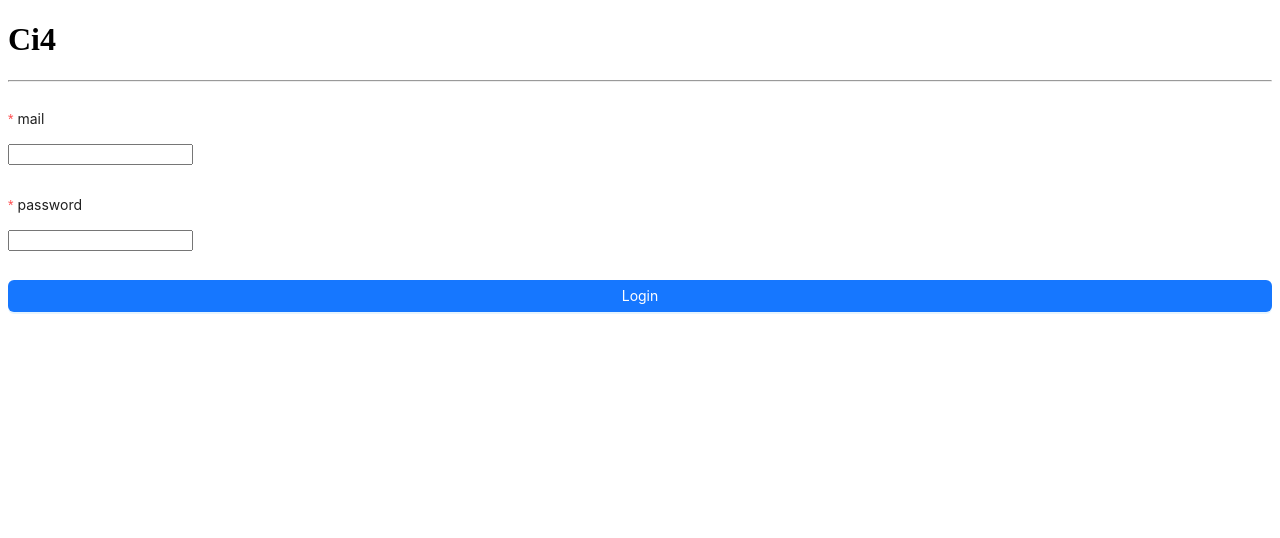
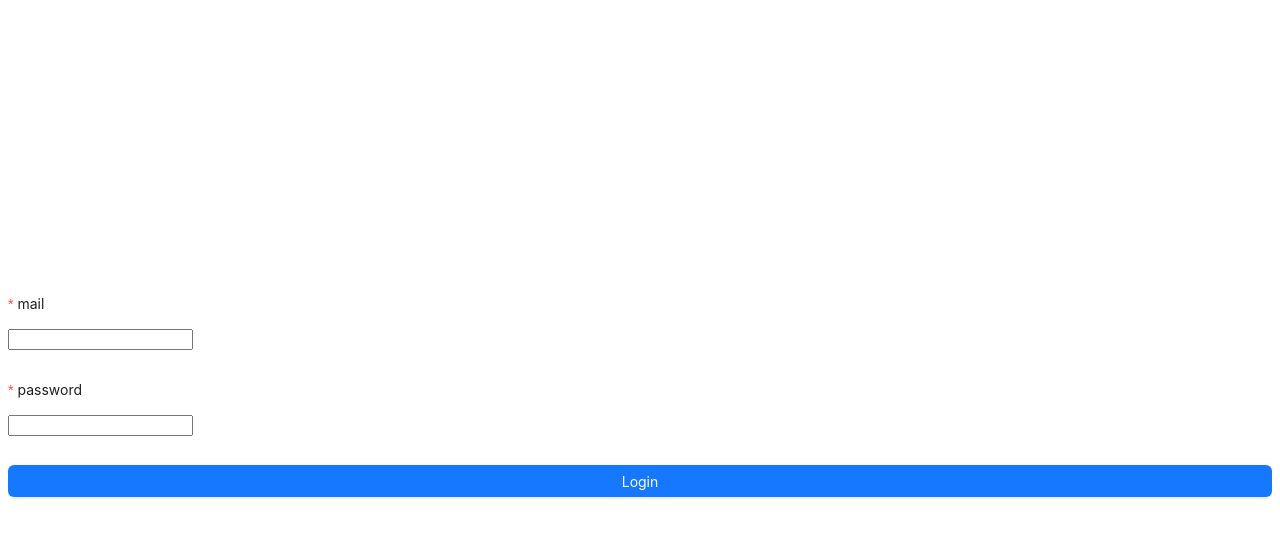
Before and after one commit to unitn-softeng-G26/frontend, a Next.js app: page /auth/login in a window 1280 px wide. Shown: the top 538 px of the page. Built offline with nearby package versions, Linux system fonts and the light colour scheme.

Commit message:
Corretto alcune cose che non andavano nella pagina di login, creato un oggetto per lo stile del logo di ci4, prossima versione inserirò direttamente l'immagine perchè non è possibile ottenerlo con css e html come fatto su figma

```diff
--- a/package.json
+++ b/package.json
@@ -23,8 +23,8 @@
     "redux": "^5.0.0"
   },
   "devDependencies": {
-    "@types/node": "^20",
-    "@types/react": "^18",
+    "@types/node": "20.10.5",
+    "@types/react": "18.2.45",
     "@types/react-dom": "^18",
     "autoprefixer": "^10.0.1",
     "eslint": "^8",
@@ -32,6 +32,6 @@
     "postcss": "^8",
     "react-router-dom": "^6.20.1",
     "tailwindcss": "^3.3.0",
-    "typescript": "^5"
+    "typescript": "5.3.3"
   }
 }
--- a/src/app/auth/login/page.tsx
+++ b/src/app/auth/login/page.tsx
@@ -15,17 +15,26 @@ interface loginRequest
 function Login()
 {
     return (
-        <html>
-            <div className = 'mainDiv'>
-                <h1 className = 'width: 631px; height: 141px; flex-shrink: 0;'>Ci4</h1>
-                <hr />
-                <br />
-                <LoginForm />
-            </div>
-        </html>
+        <div className="mainDiv">
+          <h1 style ={ci4Style}>Ci4</h1>
+          <br />
+          <LoginForm />
+        </div>
+      );
+    }
 
-    )
-}
+    const ci4Style: React.CSSProperties = {
+        width: '631px',
+        height: '141px',
+        flexShrink: 0,
+        color: '#FFF',
+        textAlign: 'center',
+        fontFamily: 'Do Hyeon',
+        fontSize: '100px',
+        fontStyle: 'normal',
+        fontWeight: 400,
+        lineHeight: 'normal',
+      };
 
 function LoginForm()
 {
```
Also changed, not shown: 1 other file (tests, documents, lock files or other folders).
